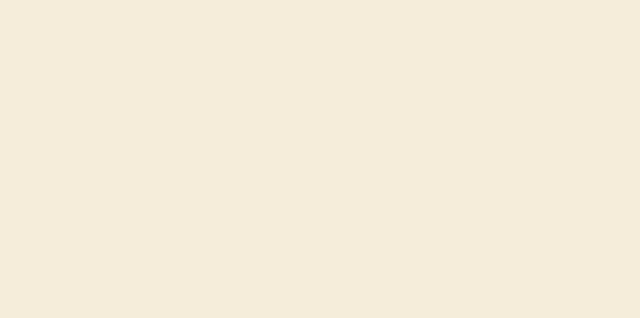
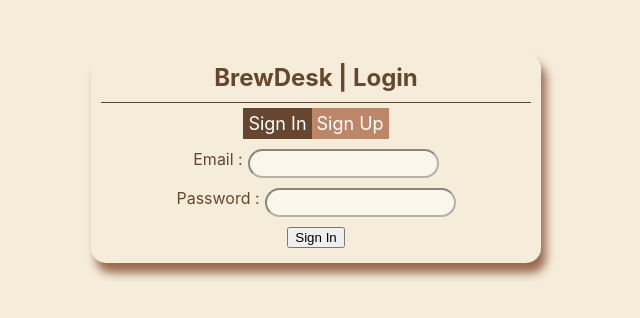
Before and after one commit to kimmypracha/BrewDesk, a Next.js app: page / in a window 1280 px wide. Shown: the part 242-560 px from the top of the page, without its empty margins (324-964 px from the left). Built offline with nearby package versions, Linux system fonts and the light colour scheme.

Commit message:
update authprovider data

```diff
--- a/src/hook/auth.tsx
+++ b/src/hook/auth.tsx
@@ -1,20 +1,32 @@
-import { createContext, useState, useContext } from "react";
+import { createContext, useState, useContext, ReactNode } from "react";
 import { AuthService } from "../service/AuthService";
 import { UserCredential } from "@firebase/auth";
 
 
 interface IAuth {
-    loginWithGoogle: (()=> Promise<void>) | null,
-    login: ((username:string, password:string) => Promise<void>) | null,
-    signup: ((username:string, password:string) => Promise<void>) | null,
-    logout: (() => Promise<void>) | null
+    userState : UserCredential | undefined | null,
+    errorState : string | null,
+    loginWithGoogle: (()=> Promise<void>),
+    login: ((username:string, password:string) => Promise<void>),
+    signup: ((username:string, password:string) => Promise<void>),
+    logout: (() => Promise<void>)
 }
-const AuthContext = createContext<IAuth>({loginWithGoogle: null, login: null, signup: null, logout: null});
+interface AuthProp {
+    children : ReactNode
+}
+const AuthContext = createContext<IAuth>({
+    userState: null,
+    errorState: null,
+    loginWithGoogle: async () => {},
+    login: async () => {},
+    signup: async () => {},
+    logout: async () => {}
+});
 export default function useAuth(){
     return useContext(AuthContext);
 }
 
-export function AuthProvider() {
+export function AuthProvider(props: AuthProp) {
 
     const [userState, setUser] = useState<UserCredential | undefined | null>();
     const [errorState, setError] = useState(null);
@@ -41,7 +53,7 @@ export function AuthProvider() {
         setUser(null);
     }
 
-    const value = {loginWithGoogle, login, signup, logout};
+    const value = {userState, errorState, loginWithGoogle, login, signup, logout};
 
-    return (<AuthContext.Provider value={value}/>);
+    return (<AuthContext.Provider value={value} {...props}/>);
 }
```
